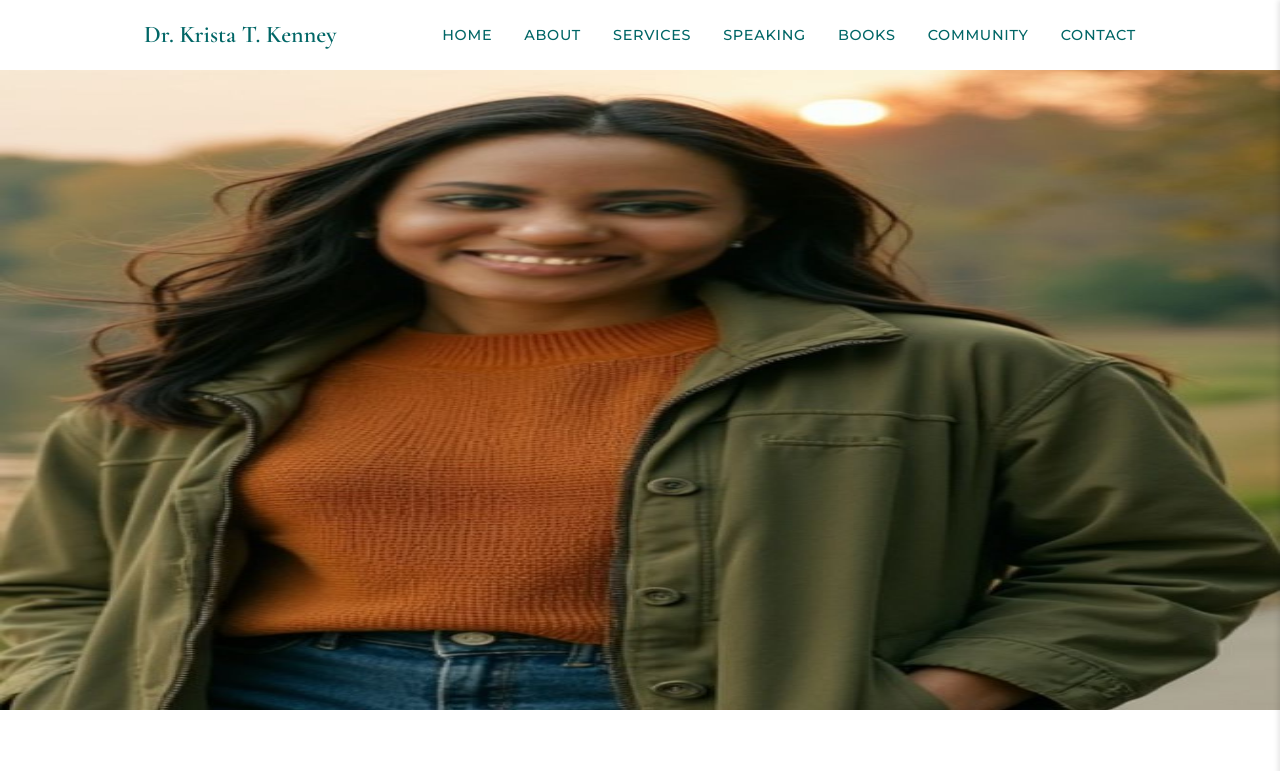
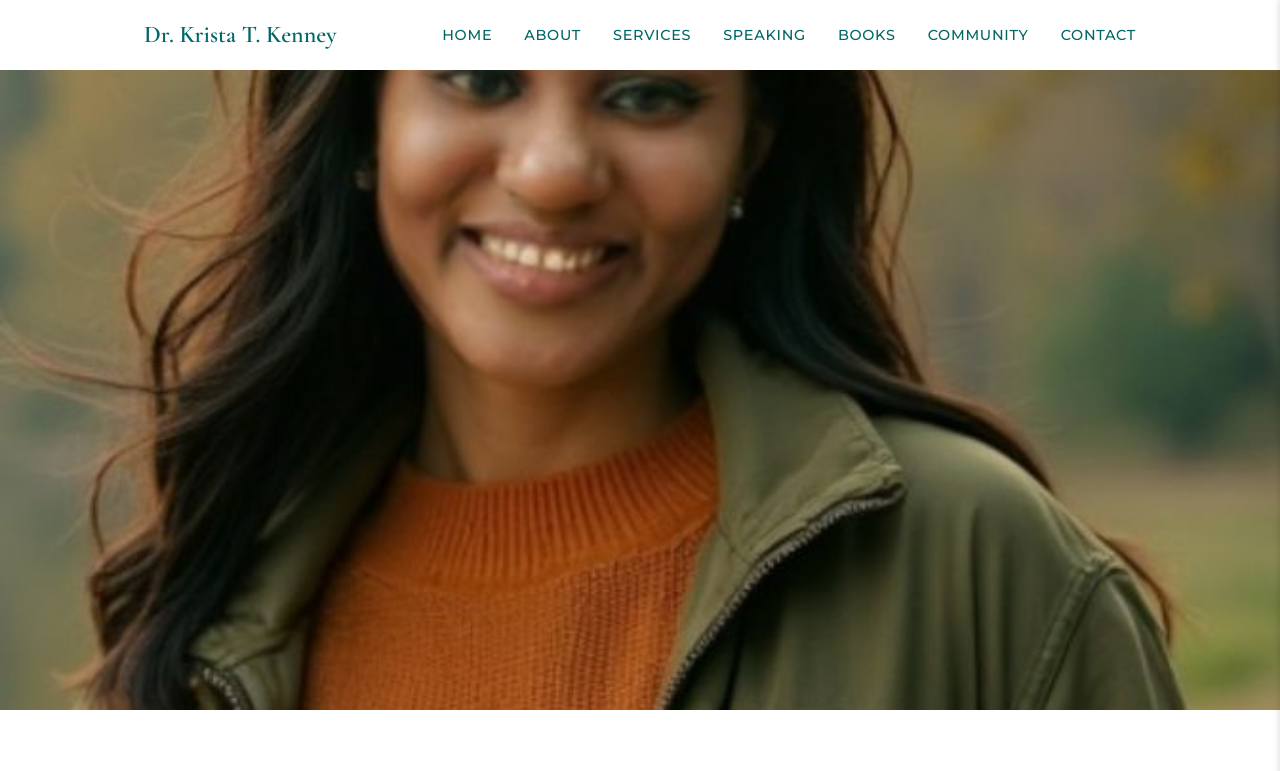
Before and after one commit to TKHatton/KristaKenney, a website: page index.html in a window 1280 px wide. Shown: the top 771 px of the page. Drawn offline with nearby package versions, Linux system fonts and the light colour scheme.

Commit message:
Removed background Image code

```diff
--- a/css/styles.css
+++ b/css/styles.css
@@ -348,14 +348,13 @@ blockquote {
 }
 
 .hero-image {
-  background-image: url('../images/8-9x16.jpg');
-  background-size: cover;
-  background-position: 70% 30%;
   position: absolute;
   top: 0;
   left: 0;
   width: 100%;
   height: 100%;
+  object-fit: cover;
+  object-position: 80% 30%;;
   z-index: 1;
 
 .hero-overlay {
```
